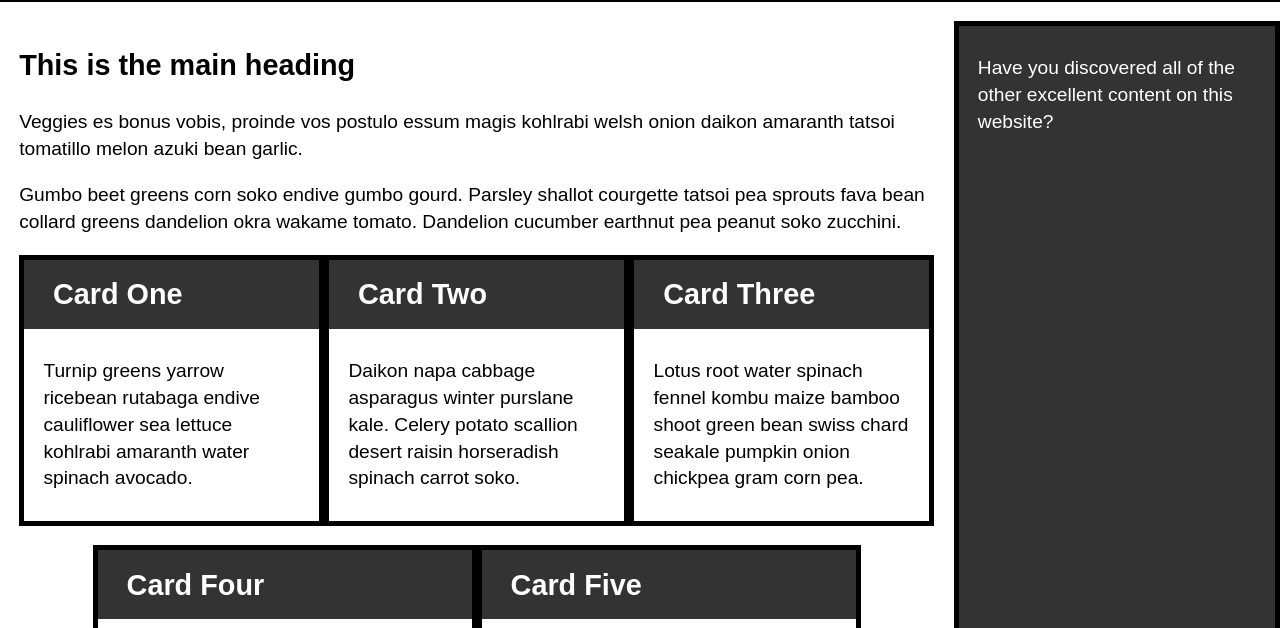
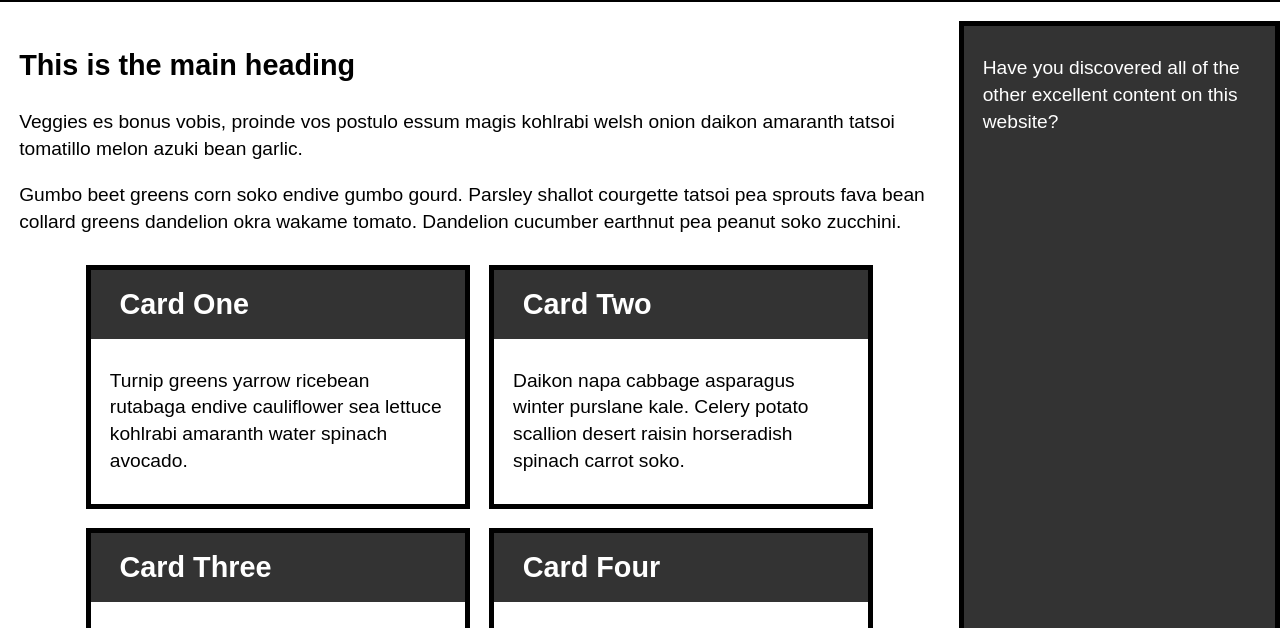
Before and after one commit to Crazytieguy/mdn-course, a plain HTML site: page responsive-design/index.html in a window 1280 px wide. Shown: the part 106-734 px from the top of the page. Drawn offline with Linux system fonts and the light colour scheme.

Commit message:
fix card margin

```diff
--- a/responsive-design/style.css
+++ b/responsive-design/style.css
@@ -62,7 +62,7 @@ main article {
 
 .cards li {
   border: 5px solid #000;
-  margin-bottom: 1em;
+  margin: 0.5em;
   max-width: 20rem;
   flex: 15rem 1;
 }
```
